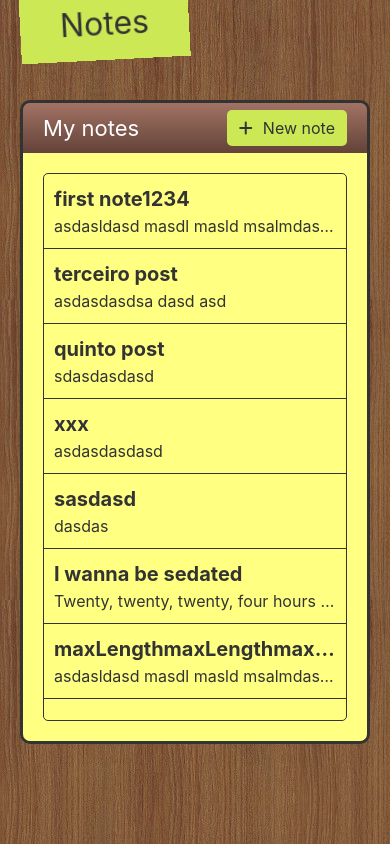
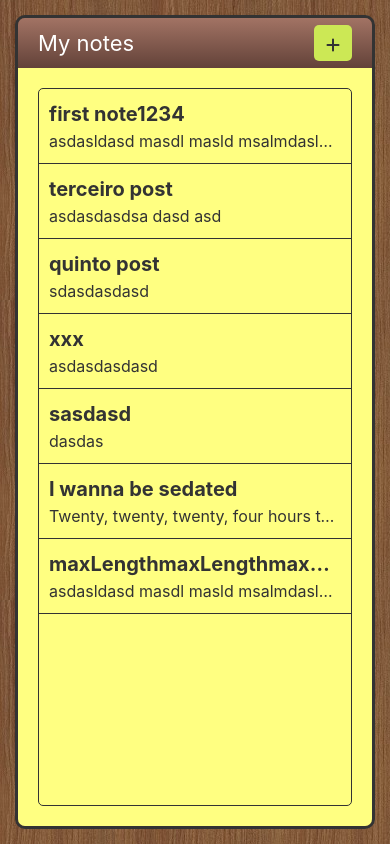
Before and after one commit to tchesa/django-notes, a Django app: page / in a window 390 px wide. Run offline with Django 3.2, Linux system fonts and the light colour scheme; data comes from the database, SQL or seed files in the repository; some libraries are stand-ins or nearby versions.

Commit message:
responsive layout

```diff
--- a/src/static/main.css
+++ b/src/static/main.css
@@ -78,7 +78,6 @@ main {
 .book .book-hd a,
 .book .book-hd button {
   color: #333;
-  display: inline-block;
   float: right;
   padding: 6px 12px;
   margin: 7px 0;
@@ -288,36 +287,29 @@ textarea::placeholder {
   background-color: #ffff47;
 }
 
-/* .book .edit button[type=submit] {
-  position: absolute;
-  pointer-events: none;
-  opacity: 0;
-} */
+@media (max-width: 425px) {
+  header {
+    display: none;
+  }
 
-/* .book .new-button-container {
-  position: absolute;
-  right: 44px;
-  bottom: -83px;
-  height: 80px;
-  overflow: hidden;
-  width: 120px;
+  main {
+    margin: 15px;
+    padding: 0;
+  }
+
+  .book {
+    height: calc(100vh - 30px);
+  }
+
+  .book .book-hd > a i,
+  .book .book-hd > button i {
+    margin-right: 0;
+    position: relative;
+    top: 2px;
+  }
+
+  .book .book-hd a span,
+  .book .book-hd button span {
+    display: none;
+  }
 }
-
-.book .new-button-container .new-btn {
-  display: inline-block;
-  background-color: #CCE855;
-  font-weight: bold;
-  padding: 40px 10px 10px;
-  position: relative;
-  top: -38px;
-  text-decoration: none;
-  color: #333;
-  left: 11px;
-  transform: rotate(-3deg);
-  transition: .3s;
-}
-
-.book .new-button-container .new-btn:hover {
-  top: -30px;
-  transform: rotate(0deg);
-} */
--- a/src/templates/edit.html
+++ b/src/templates/edit.html
@@ -11,7 +11,7 @@
           <a href='/'>
             <i class="fas fa-arrow-left"></i>
           </a>Edit note</span>
-        <button class='new' type='submit'><i class="far fa-save"></i>Save</button>
+        <button class='new' type='submit'><i class="far fa-save"></i><span>Save</span></button>
       </div>
       <div class="book-bd">
         {{ form }}
--- a/src/templates/new.html
+++ b/src/templates/new.html
@@ -11,7 +11,7 @@
           <a href='/'>
             <i class="fas fa-arrow-left"></i>
           </a>New note</span>
-        <button class='new' type='submit'><i class="far fa-save"></i>Save</button>
+        <button class='new' type='submit'><i class="far fa-save"></i><span>Save</span></button>
       </div>
       <div class="book-bd">
         {{ form }}
--- a/src/templates/notes.html
+++ b/src/templates/notes.html
@@ -7,7 +7,7 @@
   <div class='book-hd'>
     <span class='title'>My notes</span>
     <a class='new' href='/new'>
-      <i class="fas fa-plus"></i>New note
+      <i class="fas fa-plus"></i><span>New note</span>
     </a>
   </div>
   <div class='book-bd'>
--- a/src/templates/view.html
+++ b/src/templates/view.html
@@ -11,10 +11,10 @@
       </a>View note
     </span>
     <a class='delete' href='delete'>
-      <i class='far fa-trash-alt'></i>Delete
+      <i class='far fa-trash-alt'></i><span>Delete</span>
     </a>
     <a class='edit-btn mr' href='edit'>
-      <i class="far fa-edit"></i>Edit
+      <i class="far fa-edit"></i><span>Edit</span>
     </a>
   </div>
   <div class="book-bd">
```
